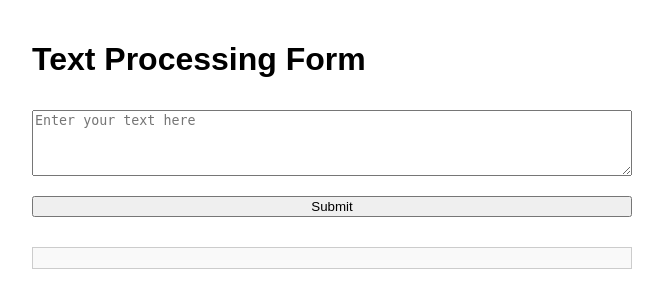
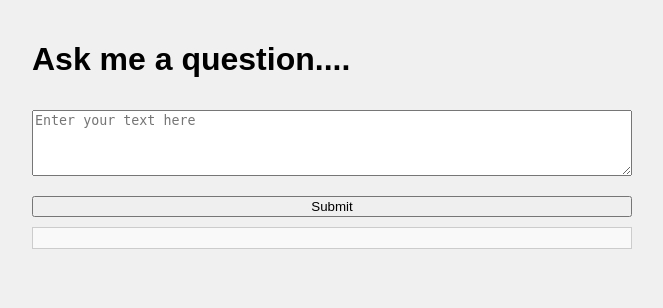
Before and after one commit to matthewschumaecker/askllm, a Flask app: page / in a window 1280 px wide. Shown: the top 308 px of the page, without its empty margins (308-971 px from the left). Run offline with Flask 3, Linux system fonts and the light colour scheme.

Commit message:
consolidation

```diff
--- a/app.py
+++ b/app.py
@@ -1,33 +1,22 @@
-from flask import Flask
+from flask import Flask, render_template, request, jsonify
 
+from llm_calls import askGPT, askClaude
 app = Flask(__name__)
 
 
 @app.route('/')
-def hello_world():  # put application's code here
-    return 'Hello World!'
+def index():
+    return render_template('index.html')
+
+
+@app.route('/process', methods=['POST'])
+def process():
+    data = request.get_json()
+    prompt = data.get('text', '')
+    response_text = askGPT(prompt)
+
+    return jsonify({'response': response_text})
 
 
 if __name__ == '__main__':
-    app.run()
-from flask import Flask, request, jsonify, send_from_directory
-import os
-
-app = Flask(__name__)
-
-@app.route('/')
-def index():
-    return send_from_directory('.', 'index.html')
-
-@app.route('/process', methods=['POST'])
-def process_text():
-    data = request.json
-    input_text = data.get('text', '')
-
-    # Process the text (for this example, we'll just reverse it)
-    processed_text = input_text[::-1]
-
-    return jsonify({'response': f"Processed text: {processed_text}"})
-
-if __name__ == '__main__':
     app.run(debug=True)
--- a/index.html
+++ /dev/null
@@ -1,59 +0,0 @@
-<!DOCTYPE html>
-<html lang="en">
-<head>
-    <meta charset="UTF-8">
-    <meta name="viewport" content="width=device-width, initial-scale=1.0">
-    <title>Text Processing Form</title>
-    <style>
-        body {
-            font-family: Arial, sans-serif;
-            max-width: 600px;
-            margin: 0 auto;
-            padding: 20px;
-        }
-        form {
-            display: flex;
-            flex-direction: column;
-        }
-        textarea, button {
-            margin: 10px 0;
-        }
-        #response {
-            margin-top: 20px;
-            padding: 10px;
-            border: 1px solid #ccc;
-            background-color: #f9f9f9;
-        }
-    </style>
-</head>
-<body>
-    <h1>Text Processing Form</h1>
-    <form id="textForm">
-        <textarea id="inputText" rows="4" cols="50" placeholder="Enter your text here"></textarea>
-        <button type="submit">Submit</button>
-    </form>
-    <div id="response"></div>
-
-    <script>
-        document.getElementById('textForm').addEventListener('submit', async (e) => {
-            e.preventDefault();
-            const inputText = document.getElementById('inputText').value;
-            const response = document.getElementById('response');
-
-            try {
-                const result = await fetch('/process', {
-                    method: 'POST',
-                    headers: {
-                        'Content-Type': 'application/json',
-                    },
-                    body: JSON.stringify({ text: inputText }),
-                });
-                const data = await result.json();
-                response.textContent = data.response;
-            } catch (error) {
-                response.textContent = 'An error occurred while processing your request.';
-            }
-        });
-    </script>
-</body>
-</html>
--- a/static/style.css
+++ b/static/style.css
@@ -1,11 +1,12 @@
 body {
-    font-family: Arial, sans-serif;
+    font-family: Fantasy, Helvetica, sans-serif;
     max-width: 600px;
     margin: 0 auto;
     padding: 20px;
     background-color: #f0f0f0; /* Light grey */
 }
 form {
+    font-family: Consolas, sans-serif;
     display: flex;
     flex-direction: column;
 }
@@ -13,7 +14,9 @@
     margin: 10px 0;
 }
 #response {
-    margin-top: 20px;
+    white-space: pre-wrap;
+    font-family: courier, sans-serif;
+    font: 20px;
     padding: 10px;
     border: 1px solid #ccc;
     background-color: #f9f9f9;
```
Also changed, not shown: llm_calls.py (added, +32 -0 lines), README.md (added), 3 other files.
